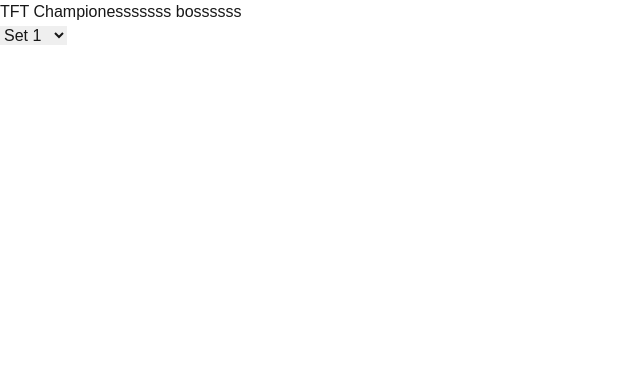
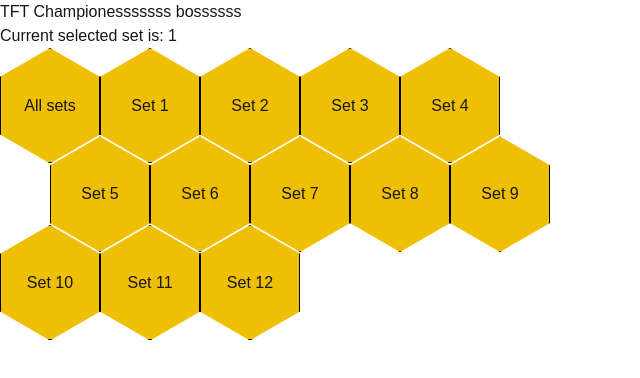
Before and after one commit to MihaiCatalin120/TFTChampions, a Next.js app in the folder tft-champions/: page / in a window 1280 px wide. Shown: the top 378 px of the page, without its empty margins (0-640 px from the left). Built offline with nearby package versions, Linux system fonts and the light colour scheme.

Commit message:
Add hex board

```diff
--- a/tft-champions/src/app/page.tsx
+++ b/tft-champions/src/app/page.tsx
@@ -1,10 +1,17 @@
+'use client';
+
 import SetSelector from "@/components/set-selector";
+import { useState } from "react";
+
 export default function Home() {
+  const [selectedSet, setSelectedSet] = useState(1);
+
   return (
     <div className="grid grid-rows-[20px_1fr_20px] items-center justify-items-center min-h-screen p-8 pb-20 gap-16 sm:p-20 font-[family-name:var(--font-geist-sans)]">
-      <main className="flex flex-col gap-8 row-start-2 items-center sm:items-start">
-        <h1>TFT Championesssssss bossssss</h1>
-        <SetSelector />
+      <main className="flex flex-col gap-8 row-start-2 items-center sm:items-start text-center">
+        <h1 className="text-4xl mx-auto w-full">TFT Championesssssss bossssss</h1>
+        <h2 className="w-full">Current selected set is: {selectedSet > 0 ? selectedSet : 'All sets'}</h2>
+        <SetSelector setSelectedSet={setSelectedSet} />
       </main>
     </div>
   );
--- a/tft-champions/src/components/set-selector.tsx
+++ b/tft-champions/src/components/set-selector.tsx
@@ -1,21 +1,26 @@
-export default function SetSelector() {
-    return (
-        <select>
-            <option value="1">Set 1</option>
-            <option value="2">Set 2</option>
-            <option value="3">Set 3</option>
-            <option value="4">Set 4</option>
-            <option value="5">Set 5</option>
-            <option value="6">Set 6</option>
-            <option value="7">Set 7</option>
-            <option value="8">Set 8</option>
-            <option value="9">Set 9</option>
-            <option value="10">Set 10</option>
-            <option value="11">Set 11</option>
-            <option value="12">Set 12</option>
-            <option value="13">Set 13</option>
-            <option value="14">Set 14</option>
-            <option value="15">Set 15</option>
-        </select>
-    );
+'use client';
+import '@/styles/set-selector.scss';
+
+type SetSelectorProps = {
+  setSelectedSet: (set: number) => void;
 }
+
+export default function SetSelector({ setSelectedSet }: SetSelectorProps) {
+  return (
+    <div className="set-selector-container text-black">
+      <button onClick={() => setSelectedSet(0)}>All sets</button>
+      <button onClick={() => setSelectedSet(1)}>Set 1</button>
+      <button onClick={() => setSelectedSet(2)}>Set 2</button>
+      <button onClick={() => setSelectedSet(3)}>Set 3</button>
+      <button onClick={() => setSelectedSet(4)}>Set 4</button>
+      <button onClick={() => setSelectedSet(5)}>Set 5</button>
+      <button onClick={() => setSelectedSet(6)}>Set 6</button>
+      <button onClick={() => setSelectedSet(7)}>Set 7</button>
+      <button onClick={() => setSelectedSet(8)}>Set 8</button>
+      <button onClick={() => setSelectedSet(9)}>Set 9</button>
+      <button onClick={() => setSelectedSet(10)}>Set 10</button>
+      <button onClick={() => setSelectedSet(11)}>Set 11</button>
+      <button onClick={() => setSelectedSet(12)}>Set 12</button>
+    </div>
+  );
+}
--- /dev/null
+++ b/tft-champions/src/styles/set-selector.scss
@@ -0,0 +1,37 @@
+.set-selector-container {
+  //todo: use css variables
+  display: grid;
+  @media screen and (max-width: 600px) {
+    grid-template-columns: repeat(3, 80px);
+    padding-right: 40px;
+  }
+
+  @media screen and (min-width: 600px) {
+    grid-template-columns: repeat(5, 100px);
+  }
+
+  button {
+    background-color: #EFBF04;
+    aspect-ratio: cos(30deg);
+    clip-path: polygon(-50% 50%,50% 100%,150% 50%,50% 0);
+    border: 1px solid black;
+
+    @media screen and (max-width: 600px) {
+      width: 80px;
+
+      &:nth-child(6n-2), &:nth-child(6n-1), &:nth-child(6n) {
+        margin-block: -20px;
+        margin-left: 40px;
+      }
+    }
+
+    @media screen and (min-width: 600px) {
+      width: 100px;
+
+      &:nth-child(10n-4), &:nth-child(10n-3), &:nth-child(10n-2), &:nth-child(10n-1), &:nth-child(10n) {
+        margin-block: -27px;
+        margin-left: 50px;
+      }
+    }
+  }
+}
```
Also changed, not shown: tft-champions/package.json (+7 -6 lines), 2 other files (tests, documents, lock files or other folders).
